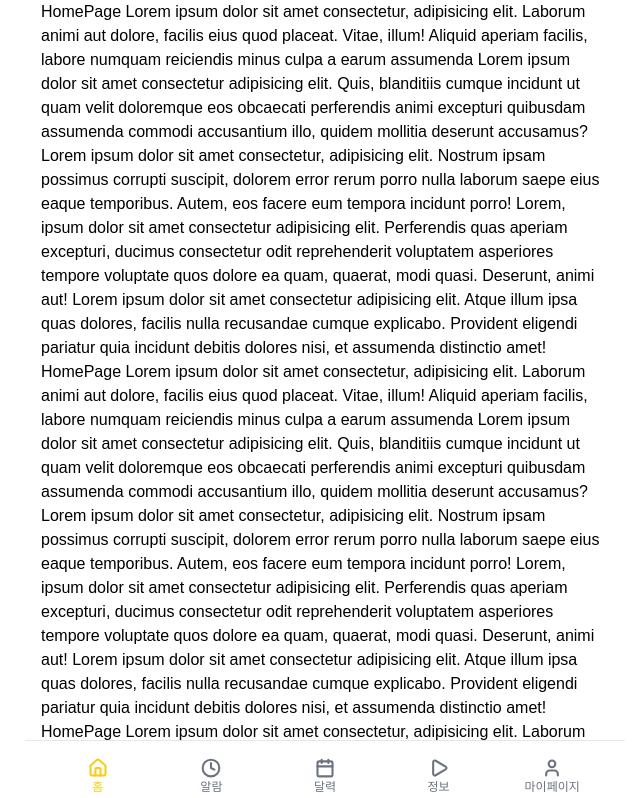
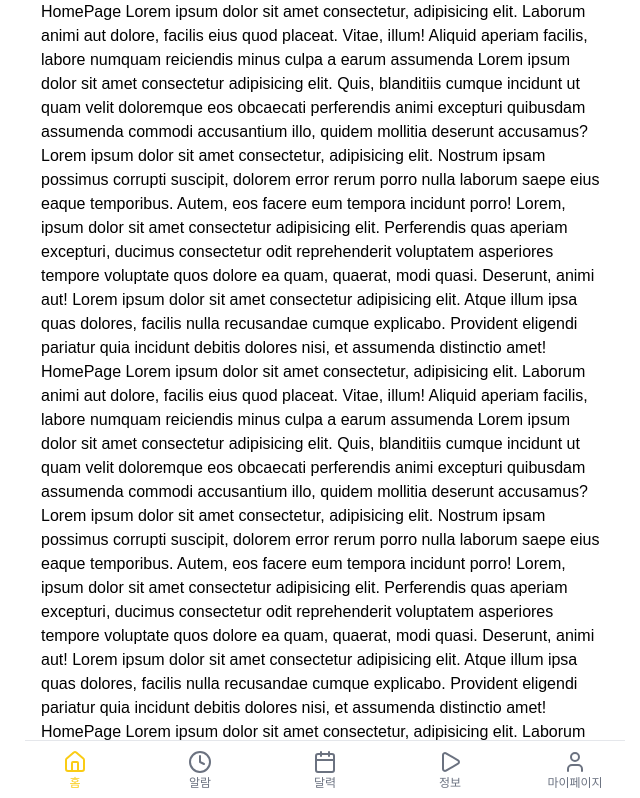
Before and after one commit to JECT-Study/PetFit-3rd-FE, a React (Vite) app: page / in a window 1280 px wide. Shown: the top 798 px of the page, without its empty margins (315-955 px from the left). Built offline with nearby package versions, Linux system fonts and the light colour scheme.

Commit message:
style: 불필요한 태그 삭제 및 디자인 시안 크기 적용
font는 아직 디테일하게 적용하지 않음.

KB3-70

```diff
--- a/src/components/common/BottomNav.tsx
+++ b/src/components/common/BottomNav.tsx
@@ -8,42 +8,67 @@ export const BottomNav = () => {
       <Inner>
         <StyledLink to="/" end>
           {({ isActive }) => (
-            <Item $active={isActive}>
-              <Home size={20} strokeWidth={2.5} color={isActive ? '#facc15' : '#6b7280'} />
-              <span>홈</span>
-            </Item>
+            <>
+              <Home
+                size={24}
+                strokeWidth={2}
+                color={isActive ? '#facc15' : '#6b7280'}
+                aria-hidden="true"
+              />
+              <Label $active={isActive}>홈</Label>
+            </>
           )}
         </StyledLink>
         <StyledLink to="/alarm">
           {({ isActive }) => (
-            <Item $active={isActive}>
-              <Clock size={20} strokeWidth={2.5} color={isActive ? '#facc15' : '#6b7280'} />
-              <span>알람</span>
-            </Item>
+            <>
+              <Clock
+                size={24}
+                strokeWidth={2}
+                color={isActive ? '#facc15' : '#6b7280'}
+                aria-hidden="true"
+              />
+              <Label $active={isActive}>알람</Label>
+            </>
           )}
         </StyledLink>
         <StyledLink to="/calendar">
           {({ isActive }) => (
-            <Item $active={isActive}>
-              <Calendar size={20} strokeWidth={2.5} color={isActive ? '#facc15' : '#6b7280'} />
-              <span>달력</span>
-            </Item>
+            <>
+              <Calendar
+                size={24}
+                strokeWidth={2}
+                color={isActive ? '#facc15' : '#6b7280'}
+                aria-hidden="true"
+              />
+              <Label $active={isActive}>달력</Label>
+            </>
           )}
         </StyledLink>
         <StyledLink to="/info">
           {({ isActive }) => (
-            <Item $active={isActive}>
-              <Play size={20} strokeWidth={2.5} color={isActive ? '#facc15' : '#6b7280'} />
-              <span>정보</span>
-            </Item>
+            <>
+              <Play
+                size={24}
+                strokeWidth={2}
+                color={isActive ? '#facc15' : '#6b7280'}
+                aria-hidden="true"
+              />
+              <Label $active={isActive}>정보</Label>
+            </>
           )}
         </StyledLink>
         <StyledLink to="/mypage">
           {({ isActive }) => (
-            <Item $active={isActive}>
-              <User size={20} strokeWidth={2.5} color={isActive ? '#facc15' : '#6b7280'} />
-              <span>마이페이지</span>
-            </Item>
+            <>
+              <User
+                size={24}
+                strokeWidth={2}
+                color={isActive ? '#facc15' : '#6b7280'}
+                aria-hidden="true"
+              />
+              <Label $active={isActive}>마이페이지</Label>
+            </>
           )}
         </StyledLink>
       </Inner>
@@ -62,12 +87,12 @@ const Wrapper = styled.nav`
 
 const Inner = styled.div`
   display: flex;
-  justify-content: space-around;
+  justify-content: space-between;
   align-items: center;
   max-width: 600px;
   min-width: 320px;
   margin: 0 auto;
-  padding: 12px 16px 0;
+  padding: 8px 20px;
   height: 100%;
   background-color: white;
   border-top: 1px solid #e5e7eb;
@@ -78,16 +103,17 @@ const Inner = styled.div`
 `;
 
 const StyledLink = styled(NavLink)`
-  text-decoration: none;
-  color: inherit;
   flex: 1;
-  text-align: center;
-`;
-
-const Item = styled.div<{ $active: boolean }>`
   display: flex;
   flex-direction: column;
   align-items: center;
+  max-width: 60px;
+  text-align: center;
+  text-decoration: none;
+  color: inherit;
+`;
+
+const Label = styled.span<{ $active: boolean }>`
   font-size: 12px;
   color: ${({ $active }) => ($active ? '#facc15' : '#6b7280')};
 `;
```
